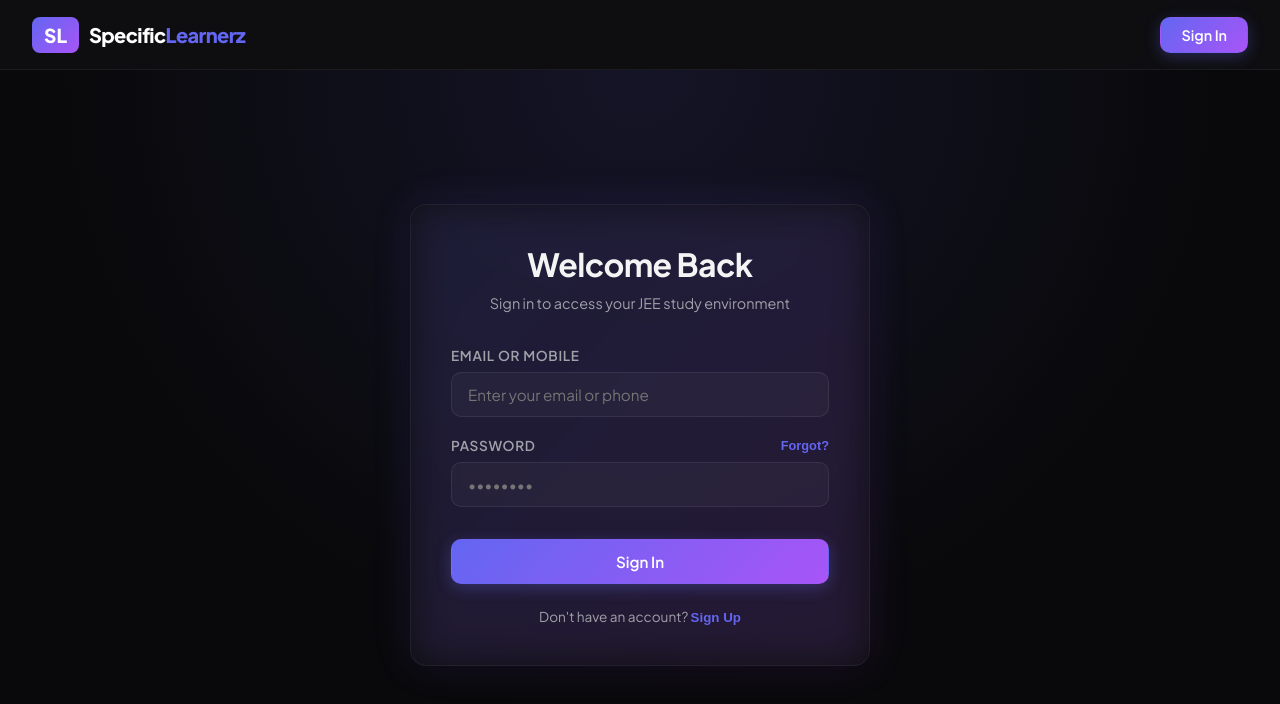
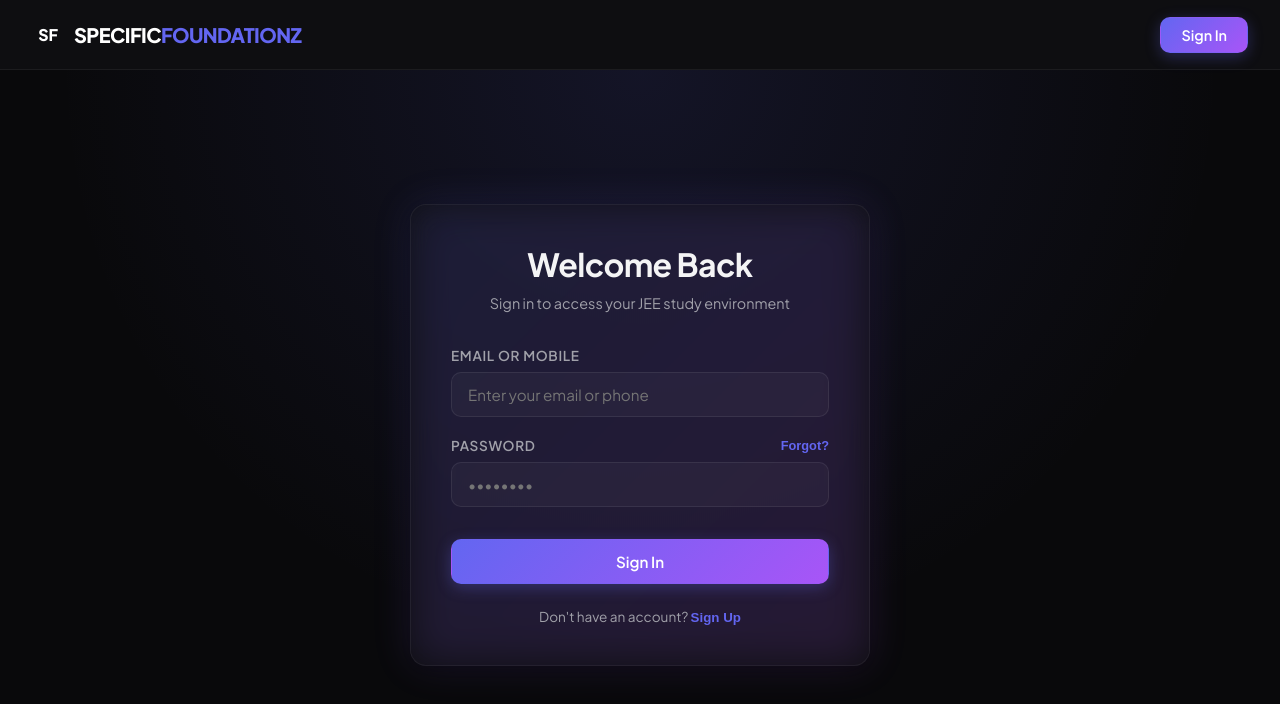
Before and after one commit to Kyren-in/Specefic-Learnz, a React (Vite) app: page /auth in a window 1280 px wide. Shown: the top 704 px of the page. Built offline with nearby package versions, Linux system fonts and the light colour scheme.

Commit message:
style: update platform branding to SPECIFIC FOUNDATIONZ across UI, emails, and watermarks

```diff
--- a/index.html
+++ b/index.html
@@ -5,7 +5,7 @@
     <link rel="icon" type="image/svg+xml" href="/favicon.svg" />
     <meta name="viewport" content="width=device-width, initial-scale=1.0" />
     <meta name="description" content="Specific Learnz is a premium, full-featured JEE Main and JEE Advanced preparation platform featuring course-specific AI Search, doubt boxes, report card analytics, percentile predictors, and protected study materials." />
-    <title>Specific Learnerz — Premium JEE Preparation Platform</title>
+    <title>SPECIFIC FOUNDATIONZ — Premium JEE Preparation Platform</title>
   </head>
   <body>
     <div id="root"></div>
--- a/src/components/Navigation.jsx
+++ b/src/components/Navigation.jsx
@@ -44,15 +44,19 @@ const Navigation = ({ user, onLogout }) => {
         <div style={{ display: 'flex', alignItems: 'center', gap: '40px' }}>
           <Link to="/" style={{ display: 'flex', alignItems: 'center', gap: '10px' }}>
             <span style={{
-              background: 'var(--gradient-main)',
+              width: '32px',
+              height: '32px',
               borderRadius: '8px',
-              padding: '6px 12px',
+              background: 'linear-gradient(135deg, var(--primary) 0%, var(--accent) 100%)',
+              display: 'flex',
+              alignItems: 'center',
+              justifyContent: 'center',
               fontWeight: 800,
-              fontSize: '1.2rem',
+              fontSize: '1rem',
               color: '#fff'
-            }}>SL</span>
+            }}>SF</span>
             <span style={{ fontWeight: 800, fontSize: '1.25rem', letterSpacing: '-0.03em', color: '#fff' }}>
-              Specific<span style={{ color: 'var(--primary)' }}>Learnerz</span>
+              SPECIFIC<span style={{ color: 'var(--primary)' }}>FOUNDATIONZ</span>
             </span>
           </Link>
 
--- a/src/pages/Home.jsx
+++ b/src/pages/Home.jsx
@@ -55,7 +55,7 @@ const Home = ({ enrolledOnly = false }) => {
           {enrolledOnly ? (
             <>📚 My Enrolled <span className="gradient-text">Courses</span></>
           ) : (
-            <>🚀 Master the JEE with <span className="gradient-text">Specific Learnerz</span></>
+            <>🚀 Master the JEE with <span className="gradient-text">SPECIFIC FOUNDATIONZ</span></>
           )}
         </h1>
         <p style={{ maxWidth: '600px', margin: '0 auto' }}>
```
Also changed, not shown: 2 other files (tests, documents, lock files or other folders).
